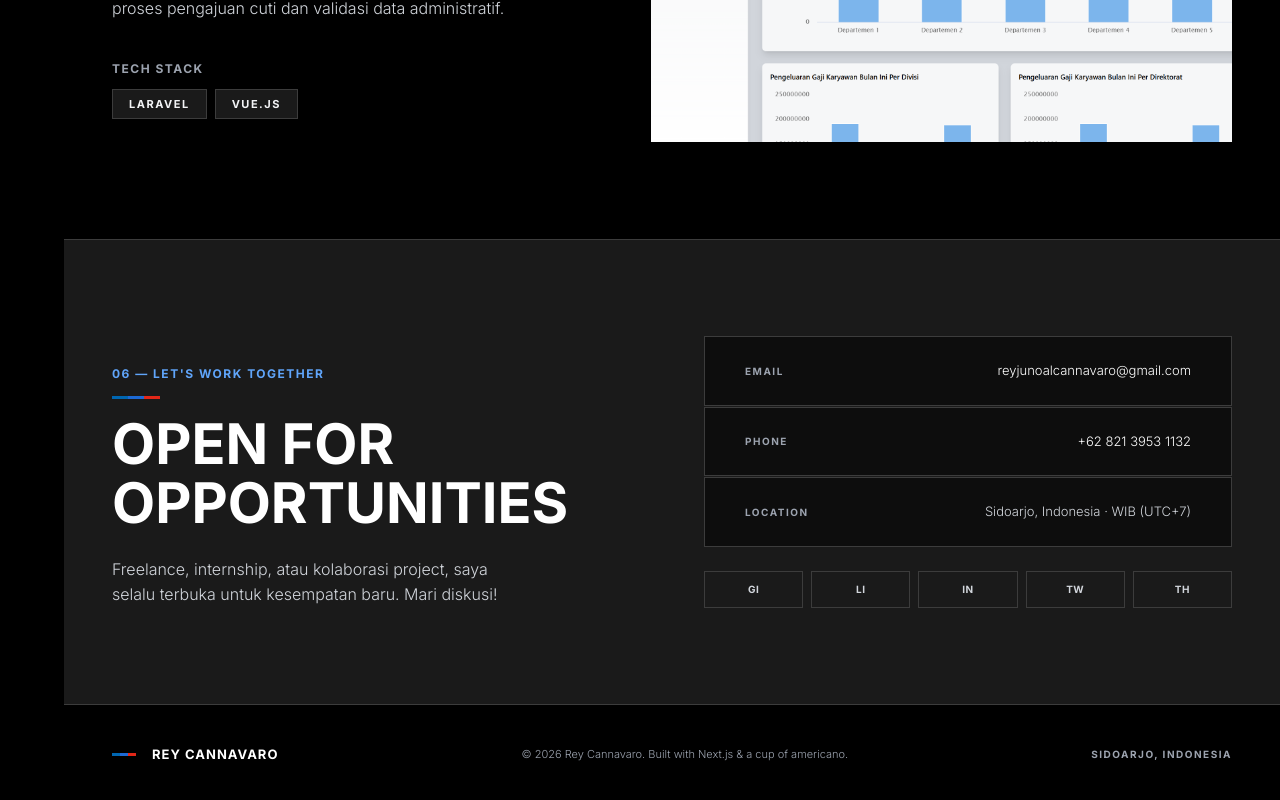
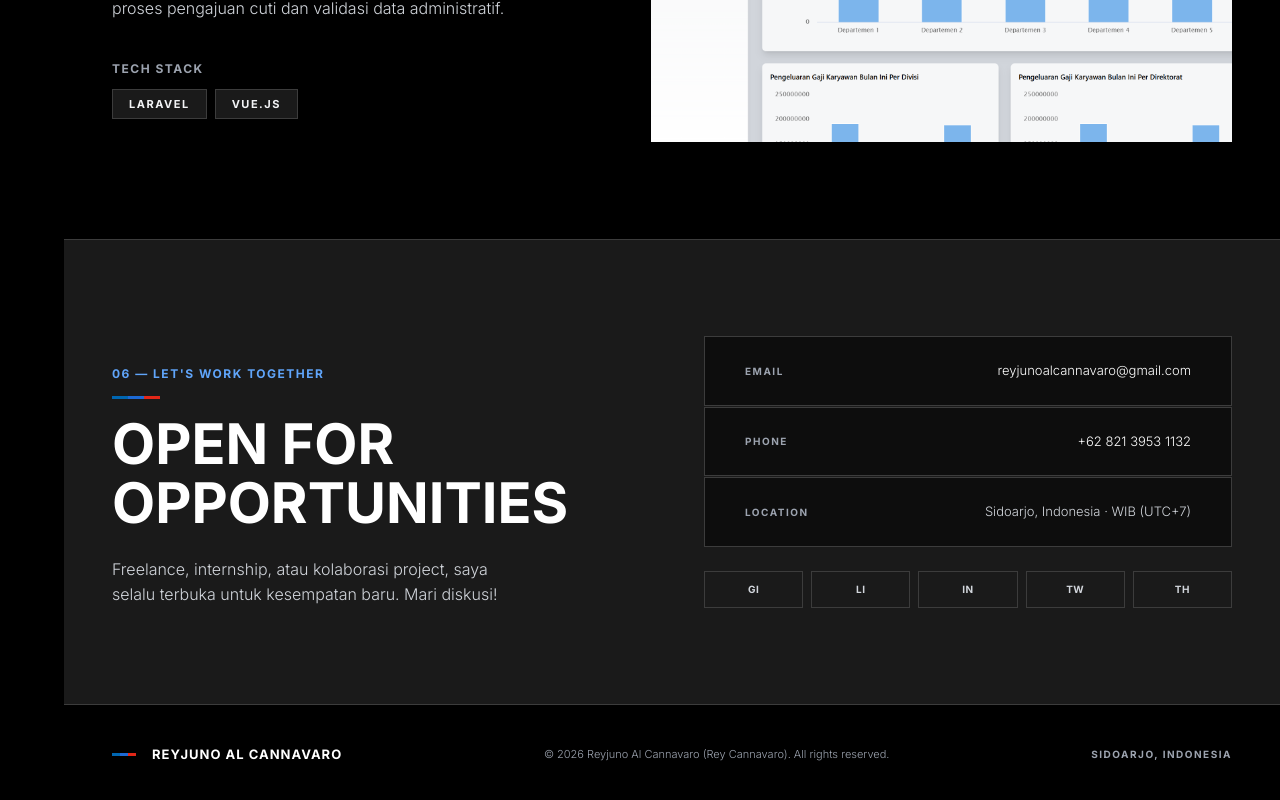
Before and after one commit to ReyCannavaro/portofolio-reycannavaro-next, a Next.js app: page /experience/quantum-leap in a window 1280 px wide. Shown: the part 3770-4570 px from the top of the page. Built offline with nearby package versions, Linux system fonts and the light colour scheme.

Commit message:
feat: add Footer, Hero, and layout components for the portfolio website

```diff
--- a/src/app/components/Footer.tsx
+++ b/src/app/components/Footer.tsx
@@ -135,12 +135,12 @@ export default function Footer() {
           <div style={{ display: "flex", alignItems: "center", gap: "var(--space-md)" }}>
             <div className="m-stripe" style={{ width: 24, display: "inline-block" }} />
             <span style={{ fontSize: 13, fontWeight: 700, color: "var(--on-dark)", textTransform: "uppercase", letterSpacing: "1px" }}>
-              Rey Cannavaro
+              Reyjuno Al Cannavaro
             </span>
           </div>
 
           <span className="body-sm" style={{ fontSize: 11, color: "var(--muted)" }}>
-            © {year} Rey Cannavaro. Built with Next.js &amp; a cup of americano.
+            © {year} Reyjuno Al Cannavaro (Rey Cannavaro). All rights reserved.
           </span>
 
           <span className="label-upper" style={{ fontSize: 10, color: "var(--muted)" }}>
--- a/src/app/components/Hero.tsx
+++ b/src/app/components/Hero.tsx
@@ -69,7 +69,7 @@ export default function Hero() {
         <div style={{ position: "relative", width: "100%", height: "100%" }}>
           <Image
             src="/images/profile.png"
-            alt="Foto profil Rey Cannavaro - Fullstack Developer"
+            alt="Foto profil Reyjuno Al Cannavaro (Rey Cannavaro) - Fullstack Developer"
             fill
             sizes="(max-width: 768px) 100vw, 40vw"
             style={{ objectFit: "cover", objectPosition: "top center" }}
@@ -107,7 +107,7 @@ export default function Hero() {
             display: "inline-flex",
             alignItems: "center",
             gap: 8,
-            marginBottom: "var(--space-xl)",
+            marginBottom: "var(--space-md)",
           }}
         >
           <span
@@ -122,6 +122,20 @@ export default function Hero() {
           />
           <span className="label-upper" style={{ color: "var(--body-strong)" }}>
             {currentStatus.availableForWork}
+          </span>
+        </div>
+
+        <div style={{ marginBottom: "var(--space-xs)" }}>
+          <span
+            className="label-upper"
+            style={{
+              color: "var(--m-blue-text)",
+              fontSize: 12,
+              letterSpacing: "3px",
+              display: "block",
+            }}
+          >
+            REYJUNO AL CANNAVARO
           </span>
         </div>
 
--- a/src/app/data/index.ts
+++ b/src/app/data/index.ts
@@ -10,18 +10,21 @@ function calculateAge(birthDate: string): number {
 }
 
 export const personalInfo = {
-  name: "Rey Cannavaro",
-  title: "Full-stack Developer",
+  name: "Reyjuno Al Cannavaro",
+  fullName: "Reyjuno Al Cannavaro",
+  shortName: "Rey Cannavaro",
+  alternateNames: ["Rey Cannavaro", "Reyjuno Cannavaro", "Reyjuno Al", "Reyjuno"],
+  title: "Fullstack Developer & Software Engineer",
   subtitle: "Student & Developer",
   location: "Sidoarjo, Indonesia",
   timezone: "WIB (UTC+7)",
-  bio: "Full-stack Developer with 2+ years of hands-on experience building enterprise-grade web applications, IoT systems, and integrating AI models. Focused on writing clean, scalable architectures and optimizing backend performance.",
+  bio: "Fullstack Developer with 2+ years of hands-on experience building enterprise-grade web applications, IoT systems, and integrating AI models. Focused on writing clean, scalable architectures and optimizing backend performance.",
   email: "reyjunoalcannavaro@gmail.com",
   phone: "+62 821 3953 1132",
   age: calculateAge("2007-06-03"),
   yearsExperience: 2,
   profileImage: "/images/profile.png",
-  profileImageAlt: "Rey Cannavaro Profile Picture",
+  profileImageAlt: "Foto profil Reyjuno Al Cannavaro (Rey Cannavaro) - Fullstack Developer",
 };
 
 export const socialLinks = {
--- a/src/app/layout.tsx
+++ b/src/app/layout.tsx
@@ -24,32 +24,64 @@ export const viewport: Viewport = {
 
 export const metadata: Metadata = {
   metadataBase: new URL("https://reycannavaro.dev"),
-  title: "Rey Cannavaro | Fullstack Developer & Designer",
+  title: "Reyjuno Al Cannavaro (Rey Cannavaro) | Fullstack Developer & Software Engineer",
   description:
-    "Portfolio Rey Cannavaro — Fullstack Developer & Designer berbasis di Sidoarjo, Indonesia. Spesialis Laravel, React, Next.js, IoT, dan AI.",
+    "Website portfolio resmi Reyjuno Al Cannavaro (Rey Cannavaro) — Fullstack Developer & Software Engineer berbasis di Sidoarjo, Indonesia. Spesialis Laravel, Next.js, React, AI, dan IoT.",
   keywords: [
-    "Rey Cannavaro", "Reyjuno Al Cannavaro", "fullstack developer Sidoarjo",
-    "designer developer Indonesia", "Laravel developer Indonesia",
-    "React developer Sidoarjo", "Next.js developer Indonesia",
-    "portfolio Rey Cannavaro", "SMK Telkom Sidoarjo",
+    "Reyjuno Al Cannavaro",
+    "Reyjuno Cannavaro",
+    "Reyjuno",
+    "Rey Cannavaro",
+    "Reyjuno Al Cannavaro Portfolio",
+    "Reyjuno Al Cannavaro LinkedIn",
+    "Reyjuno Al Cannavaro GitHub",
+    "Reyjuno Al Cannavaro SMK Telkom Sidoarjo",
+    "fullstack developer Sidoarjo",
+    "software engineer Sidoarjo",
+    "Laravel developer Indonesia",
+    "React developer Sidoarjo",
+    "Next.js developer Indonesia",
+    "SMK Telkom Sidoarjo developer",
   ],
-  authors: [{ name: "Rey Cannavaro", url: "https://reycannavaro.dev" }],
-  creator: "Rey Cannavaro",
+  authors: [{ name: "Reyjuno Al Cannavaro (Rey Cannavaro)", url: "https://reycannavaro.dev" }],
+  creator: "Reyjuno Al Cannavaro",
+  publisher: "Reyjuno Al Cannavaro",
   openGraph: {
-    title: "Rey Cannavaro | Fullstack Developer & Designer",
-    description: "Portfolio Rey Cannavaro — Fullstack Developer & Designer berbasis di Sidoarjo, Indonesia.",
+    title: "Reyjuno Al Cannavaro (Rey Cannavaro) | Fullstack Developer & Software Engineer",
+    description:
+      "Website portfolio resmi Reyjuno Al Cannavaro (Rey Cannavaro) — Fullstack Developer & Software Engineer berbasis di Sidoarjo, Indonesia.",
     url: "https://reycannavaro.dev",
-    siteName: "Rey Cannavaro Portfolio",
+    siteName: "Reyjuno Al Cannavaro Portfolio",
     locale: "id_ID",
-    type: "website",
+    type: "profile",
+    images: [
+      {
+        url: "https://reycannavaro.dev/images/profile.png",
+        width: 1200,
+        height: 630,
+        alt: "Reyjuno Al Cannavaro (Rey Cannavaro) - Fullstack Developer & Software Engineer",
+      },
+    ],
   },
   twitter: {
     card: "summary_large_image",
-    title: "Rey Cannavaro | Fullstack Developer & Designer",
-    description: "Portfolio Rey Cannavaro — Fullstack Developer & Designer berbasis di Sidoarjo, Indonesia.",
+    title: "Reyjuno Al Cannavaro (Rey Cannavaro) | Fullstack Developer & Software Engineer",
+    description:
+      "Website portfolio resmi Reyjuno Al Cannavaro (Rey Cannavaro) — Fullstack Developer & Software Engineer berbasis di Sidoarjo, Indonesia.",
     creator: "@reycannavaro",
+    images: ["https://reycannavaro.dev/images/profile.png"],
   },
-  robots: { index: true, follow: true },
+  robots: {
+    index: true,
+    follow: true,
+    googleBot: {
+      index: true,
+      follow: true,
+      "max-video-preview": -1,
+      "max-image-preview": "large",
+      "max-snippet": -1,
+    },
+  },
   alternates: { canonical: "https://reycannavaro.dev" },
 };
 
--- a/src/app/page.tsx
+++ b/src/app/page.tsx
@@ -14,9 +14,9 @@ import { personalInfo, socialLinks, projects, achievements } from "./data";
 const Chatbot = dynamic(() => import("./components/Chatbot"));
 
 export const metadata: Metadata = {
-  title: "Rey Cannavaro | Fullstack Developer & Software Engineer",
+  title: "Reyjuno Al Cannavaro (Rey Cannavaro) | Fullstack Developer & Software Engineer",
   description:
-    "Portfolio Rey Cannavaro — Fullstack Developer & Designer berbasis di Sidoarjo, Indonesia. Spesialis Laravel, React, Next.js, IoT, dan AI.",
+    "Website portfolio resmi Reyjuno Al Cannavaro (Rey Cannavaro) — Fullstack Developer & Software Engineer berbasis di Sidoarjo, Indonesia. Spesialis Laravel, Next.js, React, AI, dan IoT.",
   alternates: {
     canonical: "https://reycannavaro.dev",
   },
@@ -29,8 +29,17 @@ export default function Home() {
       {
         "@type": "Person",
         "@id": "https://reycannavaro.dev/#person",
-        name: personalInfo.name,
-        jobTitle: personalInfo.title,
+        name: "Reyjuno Al Cannavaro",
+        alternateName: [
+          "Rey Cannavaro",
+          "Reyjuno Cannavaro",
+          "Reyjuno Al",
+          "Reyjuno",
+        ],
+        givenName: "Reyjuno",
+        additionalName: "Al",
+        familyName: "Cannavaro",
+        jobTitle: "Fullstack Developer & Software Engineer",
         description: personalInfo.bio,
         email: `mailto:${personalInfo.email}`,
         telephone: personalInfo.phone,
@@ -42,13 +51,21 @@ export default function Home() {
           addressRegion: "Jawa Timur",
           addressCountry: "ID",
         },
+        alumniOf: {
+          "@type": "EducationalOrganization",
+          name: "SMK Telkom Sidoarjo",
+          url: "https://smktelkom-sda.sch.id",
+        },
         sameAs: [
+          socialLinks.linkedin.url,
           socialLinks.github.url,
-          socialLinks.linkedin.url,
           socialLinks.instagram.url,
+          socialLinks.twitter.url,
+          socialLinks.threads.url,
         ],
         knowsAbout: [
           "Fullstack Development",
+          "Software Engineering",
           "Next.js",
           "React",
           "TypeScript",
@@ -64,7 +81,8 @@ export default function Home() {
         "@type": "WebSite",
         "@id": "https://reycannavaro.dev/#website",
         url: "https://reycannavaro.dev",
-        name: "Rey Cannavaro Portfolio",
+        name: "Reyjuno Al Cannavaro Portfolio",
+        alternateName: "Rey Cannavaro Portfolio",
         description: personalInfo.bio,
         author: {
           "@id": "https://reycannavaro.dev/#person",
@@ -74,7 +92,7 @@ export default function Home() {
       {
         "@type": "ItemList",
         "@id": "https://reycannavaro.dev/#projects",
-        name: "Featured Projects by Rey Cannavaro",
+        name: "Featured Projects by Reyjuno Al Cannavaro",
         itemListElement: projects.map((p, idx) => ({
           "@type": "SoftwareApplication",
           position: idx + 1,
@@ -87,7 +105,7 @@ export default function Home() {
       {
         "@type": "ItemList",
         "@id": "https://reycannavaro.dev/#achievements",
-        name: "Awards & Recognition of Rey Cannavaro",
+        name: "Awards & Recognition of Reyjuno Al Cannavaro",
         itemListElement: achievements.map((a, idx) => ({
           "@type": "Award",
           position: idx + 1,
```
Also changed, not shown: public/llms.txt.
